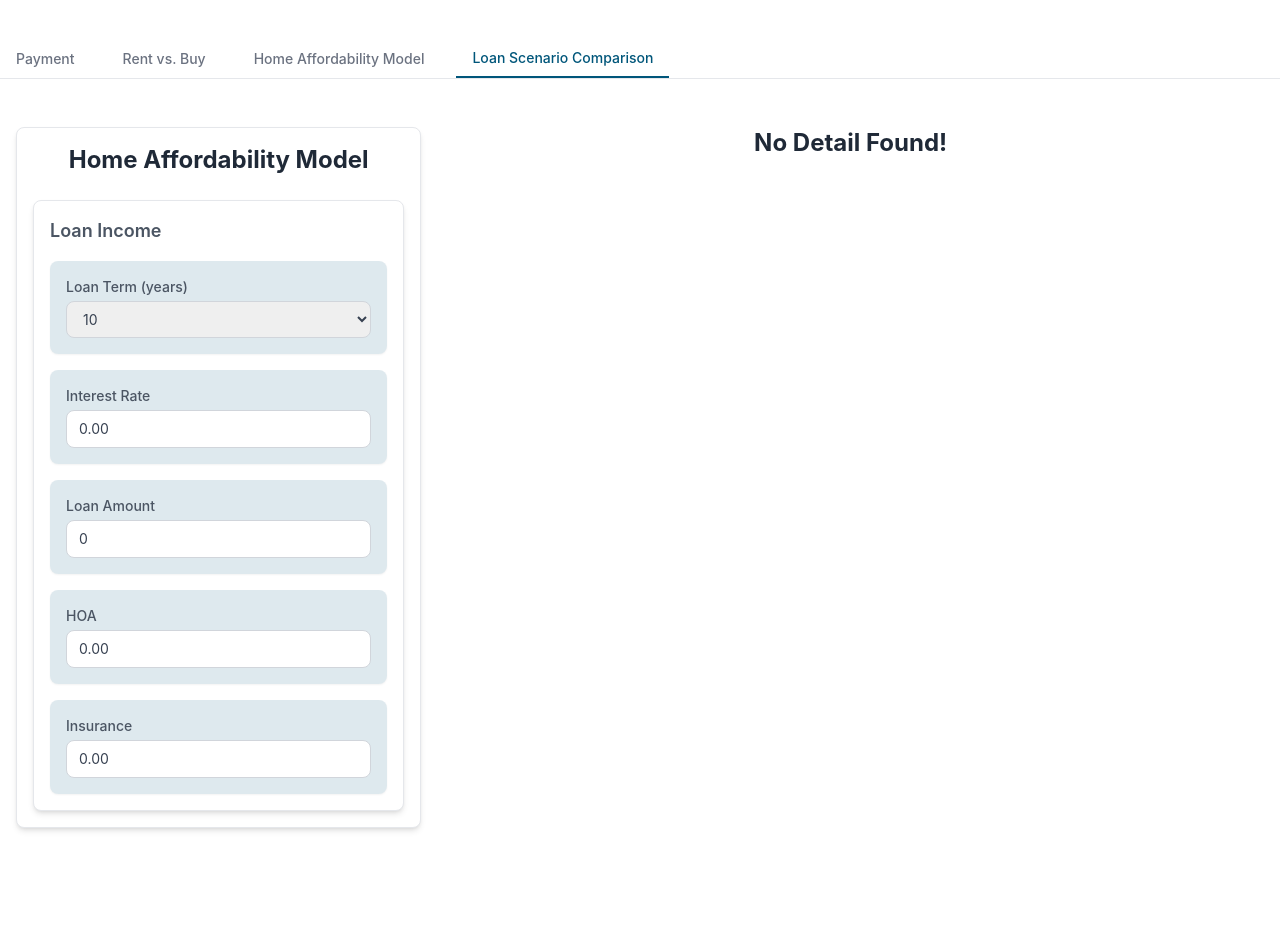
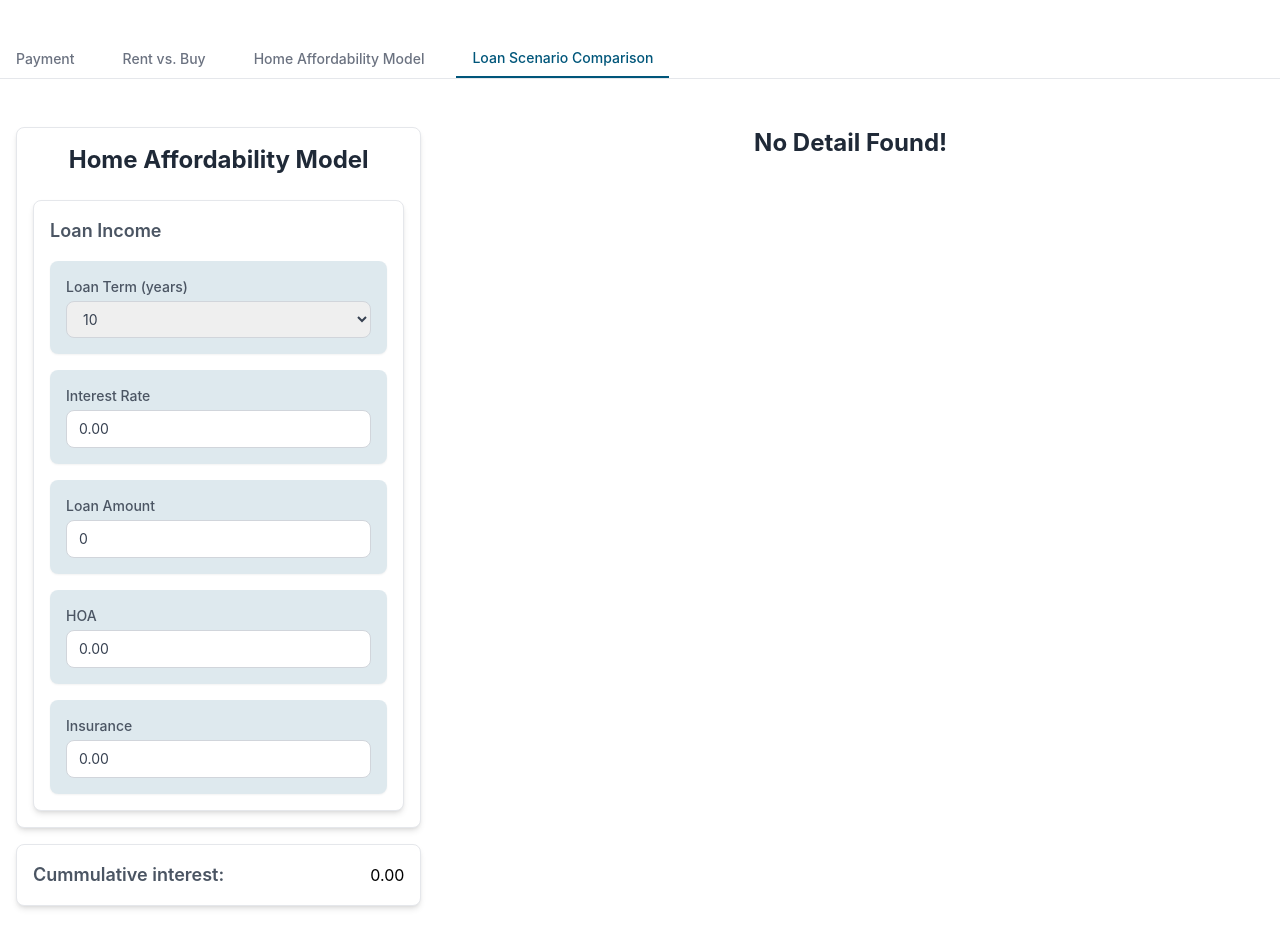
Before and after one commit to muhammadhariszafar1994/mortgage-payment-calculator-app, a React (Create React App) app: page / in a window 1280 px wide. Both pictures are taken after a click on the button "Loan Scenario Comparison". Before the commit the page ends 860 px from the top, so only its background shows below. Built offline with nearby package versions, Linux system fonts and the light colour scheme.

Commit message:
worked on the Assmptions result

```diff
--- a/src/components/loan-scenario-comparison/calculate.js
+++ b/src/components/loan-scenario-comparison/calculate.js
@@ -54,6 +54,7 @@ function Calculate({onCalculate}) {
 
         const results = [];
         const months = _loanTerm * 12;
+        const interestPaymentArr = [];
 
         let beginningUpb = 0;
         let interestPayment = 0;
@@ -90,6 +91,9 @@ function Calculate({onCalculate}) {
             if (month === 1) cummulativePrincipalPaid = principalPayment;
             else cummulativePrincipalPaid = parseFloat(removeCommas(results[month-2]?.cummulativePrincipalPaid)) + principalPayment;
 
+            console.log('cummulativeInterestPaid', cummulativeInterestPaid)
+            interestPaymentArr.push(interestPayment);
+
             const result = {
                 month: month,
                 beginningUpb: numberWithCommas(parseFloat(beginningUpb).toFixed(2)),
@@ -104,11 +108,14 @@ function Calculate({onCalculate}) {
             };
 
             results.push(result);
-
-            // console.log(result);
         }
 
-        return results;
+        const cummulativeInterest = interestPaymentArr.reduce((accumulator, currentValue) => accumulator + currentValue, 0);
+
+        return {
+            cummulativeInterest: numberWithCommas(parseFloat(cummulativeInterest).toFixed(2)),
+            results: results
+        };
     }
 
     useEffect(() => {
--- /dev/null
+++ b/src/components/loan-scenario-comparison/cummulative-interest.js
@@ -0,0 +1,7 @@
+function CummulativeInterest({ cummulativeInterest }) {
+    return (
+        <><p>{ cummulativeInterest }</p></>
+    );
+}
+
+export default CummulativeInterest;
--- a/src/components/loan-scenario-comparison/index.js
+++ b/src/components/loan-scenario-comparison/index.js
@@ -1,13 +1,16 @@
 import React, { useState, useCallback } from 'react';
 import Calculate from "./calculate.js";
 import List from './list.js';
+import CummulativeInterest from './cummulative-interest.js';
 
 
 function LoanScenarioComparison() {
     const [results, setResults] = useState(null);
+    const [cummulativeInterest, setCummulativeInterest] = useState(null);
 
     const handleCalculation = useCallback((value) => {
-        setResults(value);
+        setResults(value?.results);
+        setCummulativeInterest(value?.cummulativeInterest);
     }, []);
 
     return (
@@ -15,6 +18,11 @@ function LoanScenarioComparison() {
             <div className="grid grid-cols-1 sm:grid-cols-3 lg:grid-cols-3 gap-4">
                 <div className="col-span-1">
                     <Calculate onCalculate={handleCalculation} />
+                    <div className="p-4 bg-white rounded-lg shadow-md border border-gray-200 mt-4 flex items-center">
+                        <h3 className="text-lg font-semibold text-gray-600 me-auto">Cummulative interest: </h3>
+                        <CummulativeInterest cummulativeInterest={cummulativeInterest} />
+                    </div>
+
                 </div>
                 <div className="col-span-2">
                     <div className="mb-4">
--- a/src/components/loan-scenario-comparison/list.js
+++ b/src/components/loan-scenario-comparison/list.js
@@ -4,8 +4,8 @@ function List({ results }) {
             {
                 results?.length > 0 ? (
                     <>
-                        <div className="p-4 bg-white rounded-lg shadow-md border border-gray-200 overflow-auto" style={{height: '800px'}}>
-                            <h1 className="text-2xl font-bold mb-6 text-gray-800 text-center">Loan Scenario Comparison Detail</h1>
+                        <div className="bg-white rounded-lg shadow-md border border-gray-200 overflow-auto" style={{height: '800px'}}>
+                            <h1 className="text-2xl font-bold mb-6 text-gray-800 text-center mt-4">Loan Scenario Comparison Detail</h1>
                             <table className="min-w-full border border-gray-300 rounded-lg ">
                                 <thead className="bg-gray-50">
                                     <tr className="bgSecondary text-white">
--- a/src/components/rent-vs-buy/financialInformationDetail.js
+++ b/src/components/rent-vs-buy/financialInformationDetail.js
@@ -5,9 +5,9 @@ function FinancialInformationDetail({ results }) {
             {
                 results?.length > 0 ? (
                     <>
-                        <div className="p-4 bg-white rounded-lg shadow-md border border-gray-200 overflow-auto" style={{height: '800px'}}>
-                            <h1 className="text-2xl font-bold mb-6 text-gray-800 text-center">Financial Information Detail</h1>
-                            <table className="min-w-full border border-gray-300 rounded-lg ">
+                        <div className="bg-white rounded-lg shadow-md border border-gray-200 overflow-auto" style={{height: '800px'}}>
+                            <h1 className="text-2xl font-bold mb-6 text-gray-800 text-center mt-4">Financial Information Detail</h1>
+                            <table className="min-w-full border border-gray-300 rounded-lg">
                                 <thead className="bg-gray-50">
                                     <tr className="bgSecondary text-white">
                                         <th className="px-6 py-3 text-left text-xs font-medium uppercase tracking-wider">Month</th>
```
